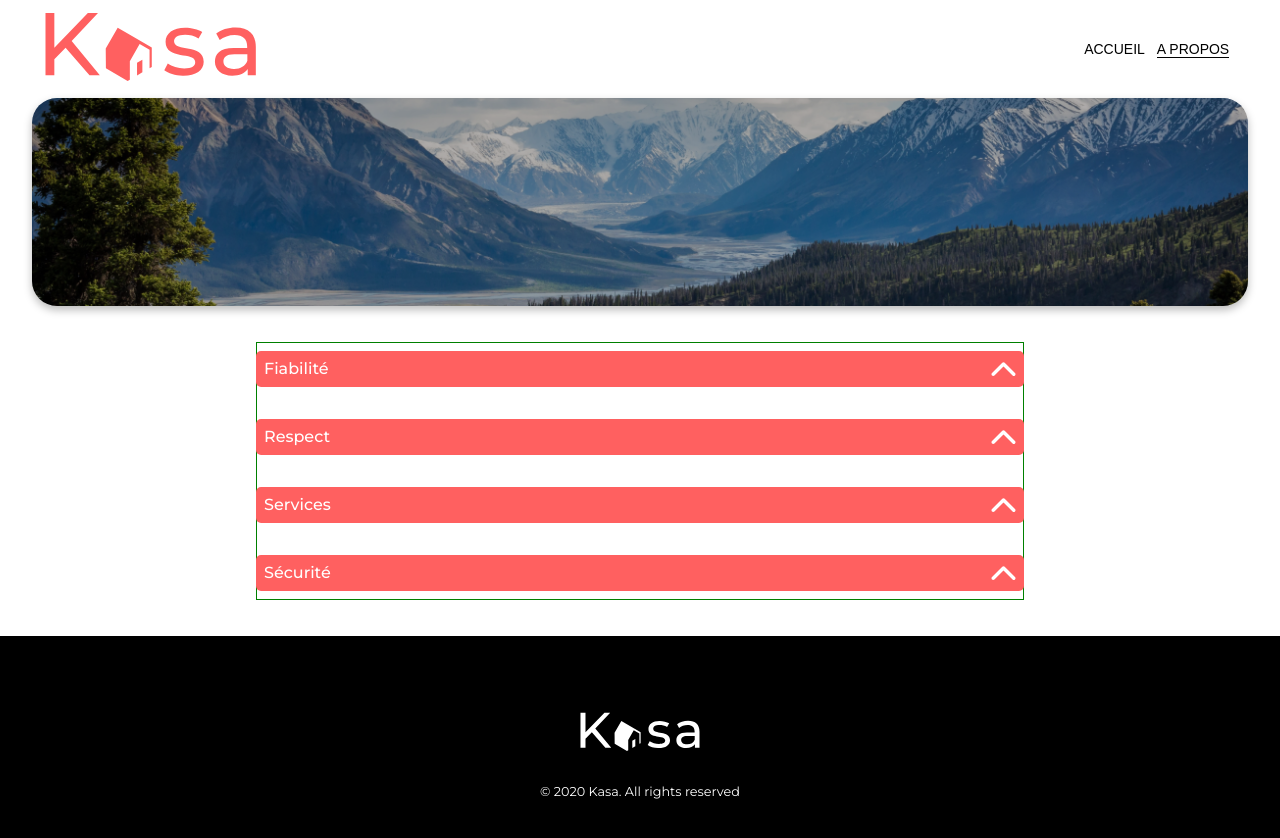
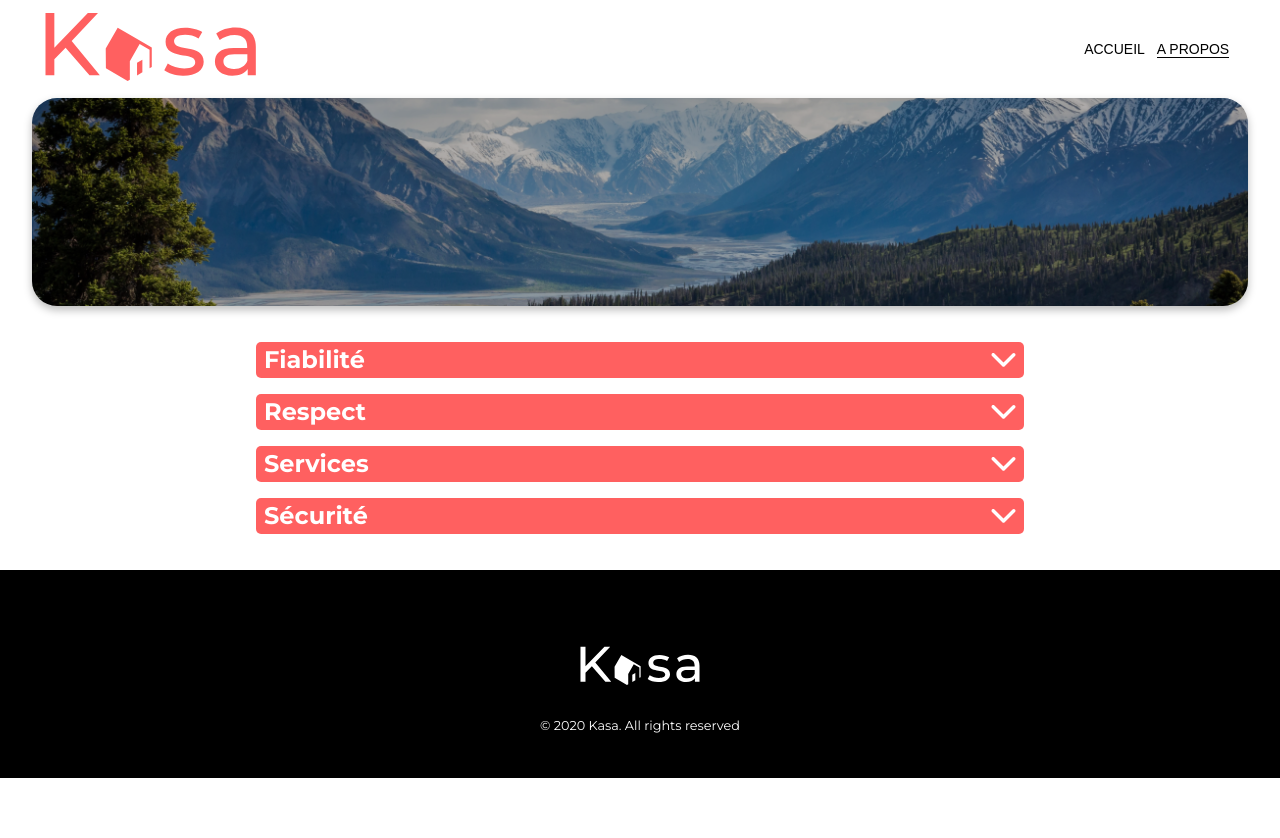
Before and after one commit to dontBelieveIt/OC-P5-Kasa-App-React, a React (Create React App) app: page /about in a window 1280 px wide. Shown: the top 838 px of the page. After the commit the page ends 800 px from the top, so only its background shows below. Built offline with nearby package versions, Linux system fonts and the light colour scheme.

Commit message:
Collapse element exported as component. Toggle is function for each Collapse item.

```diff
--- a/src/Styles.scss
+++ b/src/Styles.scss
@@ -40,13 +40,16 @@ h1 {
     font-size: 24px;
   }
 }
+h2 {
+  font-size: 24px;
+  font-weight: 700;
+}
 
 a, a:hover, a:visited {
   text-decoration: none;
-  a:hover {
-    color: var(--primary);
-    transition: 0.8s;
-  }
+}
+a:hover {
+  color: var(--primary);
 }
 
 ul, li {
--- a/src/components/Cards/Cards.scss
+++ b/src/components/Cards/Cards.scss
@@ -31,15 +31,15 @@ $mobile-size : 90vw;
 
     @media screen and (max-width: 1200px) {
         grid-template-columns: auto auto;
-        grid-column-end: 2;
     }
 
     @media screen and (max-width: 767.98px) {
-    padding: 0;
-    display:flex;
-    flex-direction: column;
-    margin: 1rem 0;
-    border-radius: var(--border-mobile);
+        padding: 0;
+        display:flex;
+        flex-direction: column;
+        margin: 1rem 0;
+        border-radius: var(--border-mobile);
+        background-color: transparent;
     }
 }
 .cards__ul {
--- /dev/null
+++ b/src/components/Collapse/Collapse.jsx
@@ -0,0 +1,33 @@
+import PropTypes from 'prop-types'
+import { useState } from "react";
+
+import "./Collapse.scss";
+import arrow from "../../assets/collapsible/arrow_back.svg";
+
+function Collapse({category, content}) {
+    const [toggle, setToggle] = useState(false);
+
+return (
+    <>
+        <div className="collapse__item">
+            <div className="collapse" onClick={(event) => {event.preventDefault()
+            setToggle(!toggle)
+        }}>
+            <h2>{category}</h2>
+            <img src={arrow} alt="Open menu" className={toggle ? 'active' : null} />
+            </div>
+            {toggle && (
+                <div className="collapse__toggled">
+                    <p>{content}</p>
+                </div>)}
+        </div>
+    </>
+    )
+}
+
+Collapse.propTypes = {
+    category : PropTypes.string.isRequired,
+    content : PropTypes.node.isRequired,
+}
+
+export default Collapse
--- /dev/null
+++ b/src/components/Collapse/Collapse.scss
@@ -0,0 +1,37 @@
+.collapse__item {
+    width: 100%;
+}
+.collapse {
+    background-color: var(--primary);
+    height: 2.25rem;
+    border-radius: 5px;
+    padding: 0 0.5rem;
+    color: white;
+    display: flex;
+    flex-direction: row;
+    justify-content: space-between;
+    align-items: center;
+    margin-bottom: 0;
+
+    // @media screen and (max-width: 767.98px) and (min-width: 320px) {
+    //   width: 90vw;
+    //   }
+
+  & img {
+    transition: 0.4s;
+    rotate: 180deg;
+  }
+
+  &__toggled {
+    background-color: var(--bg-color);
+    padding: 0.5rem;
+    line-height: 1.4;
+    text-align: left;
+    margin:0;
+  }
+}
+
+  .active {
+    transform: rotate(180deg);
+    transition: 0.4s;
+  }
--- a/src/pages/a_propos/APropos.jsx
+++ b/src/pages/a_propos/APropos.jsx
@@ -1,38 +1,56 @@
-import "./APropos_Style.scss";
-import { useState } from "react";
+import styled from "styled-components";
 import Banner from '../../components/Banner/Banner'
 import BannerAbout from "../../assets/banners/banner_about_img.png"
-import arrowBack from "../../assets/collapsible/arrow_back.svg";
+import Collapse from "../../components/Collapse/Collapse"
 
 import AProposContent from "../../datas/AProposContent";
 
+const AProposLayout = styled.div`
+  display: flex;
+  flex-direction: column;
+  justify-content: center;
+  align-items: center;
+
+  .ul-container {
+    display: flex;
+    width: 60vw;
+    margin-top: 2.25rem;
+    flex-direction: column;
+    justify-content: center;
+    align-items: center;
+    gap: 1rem;
+
+    @media screen and (max-width: 1200px) {
+      width: 80vw;
+    }
+
+    @media screen and (max-width: 767.98px) {
+      width: 100%;
+    }
+  }
+`
+
 export default function AProposIndex() {
   document.title = "Kasa - A propos"
-  let [toggle, setToggle] = useState(false)
 
   return (
-  <div className="a-propos-layout">
+  <AProposLayout>
     <Banner
       imgSrc={BannerAbout}
       slogan={false}
       opacity={0.3}
       />
-    <ul className="ul-container">
-      {AProposContent.map((item) => (
-        <li key={item.id}>
-          <div className="li-container">
-            <div className="apropos-collapse__category" onClick={(item) => setToggle(!toggle)}>
-              {item.category}
-              <img src={arrowBack} alt="Open menu" />
-              </div>
-              {toggle && (
-                <div className="apropos-menu-collapse__content">
-                {item.content}
-              </div>)}
-          </div>
-        </li>
-      ))}
-    </ul>
-  </div>
+      <ul className="ul-container">
+        {AProposContent.map((item =>
+           <Collapse
+            key={item.id}
+            category={item.category}
+            content={item.content}
+            />
+        ))}
+
+      </ul>
+
+  </AProposLayout>
   );
 }
--- a/src/pages/a_propos/APropos_Style.scss
+++ /dev/null
@@ -1,71 +0,0 @@
-.banner-cover {
-  width: 100%;
-  height: 14rem;
-  object-fit: cover;
-  background-size: cover;
-  border-radius: var(--border-desktop);
-  color: white;
-  display: flex;
-  justify-content: center;
-  align-items: center;
-  font-size: 2rem;
-  font-weight: 700;
-  box-shadow: 0 4 black;
-  @media screen and (max-width: 767.98px) and (min-width: 320px) {
-    border-radius: var(--border-mobile);
-    height: 7rem;
-  }
-}
-.a-propos-layout {
-  display: flex;
-  flex-direction: column;
-  justify-content: center;
-  align-items: center;
-}
-  .ul-container {
-    display: flex;
-    width: 60vw;
-    margin-top: 2.25rem;
-    flex-direction: column;
-    justify-content: center;
-    align-items: center;
-    border: 1px solid green;
-    gap: 1rem;
-
-    @media screen and (max-width: 767.98px) and (min-width: 320px) {
-      width: 100%;
-      }
-  }
-  .li-container {
-    display: flex;
-    width: 32rem;
-    flex-direction: column;
-    justify-content: center;
-    align-items: center;
-    padding:0.5rem;
-  }
-  .apropos-collapse__category {
-    background-color: var(--primary);
-    height: 2.25rem;
-    width:60vw;
-    border-radius: 5px;
-    padding: 0 0.5rem;
-    color: white;
-    font-weight: 500;
-    display: flex;
-    flex-direction: row;
-    justify-content: space-between;
-    align-items: center;
-    margin-bottom:0;
-    @media screen and (max-width: 767.98px) and (min-width: 320px) {
-      width: 90vw;
-      }
-  }
-  .apropos-menu-collapse__content {
-    background-color: var(--bg-color);
-    width:90vw;
-    padding: 0.5rem;
-    line-height: 1.4;
-    text-align: left;
-    margin:0;
-  }
```
